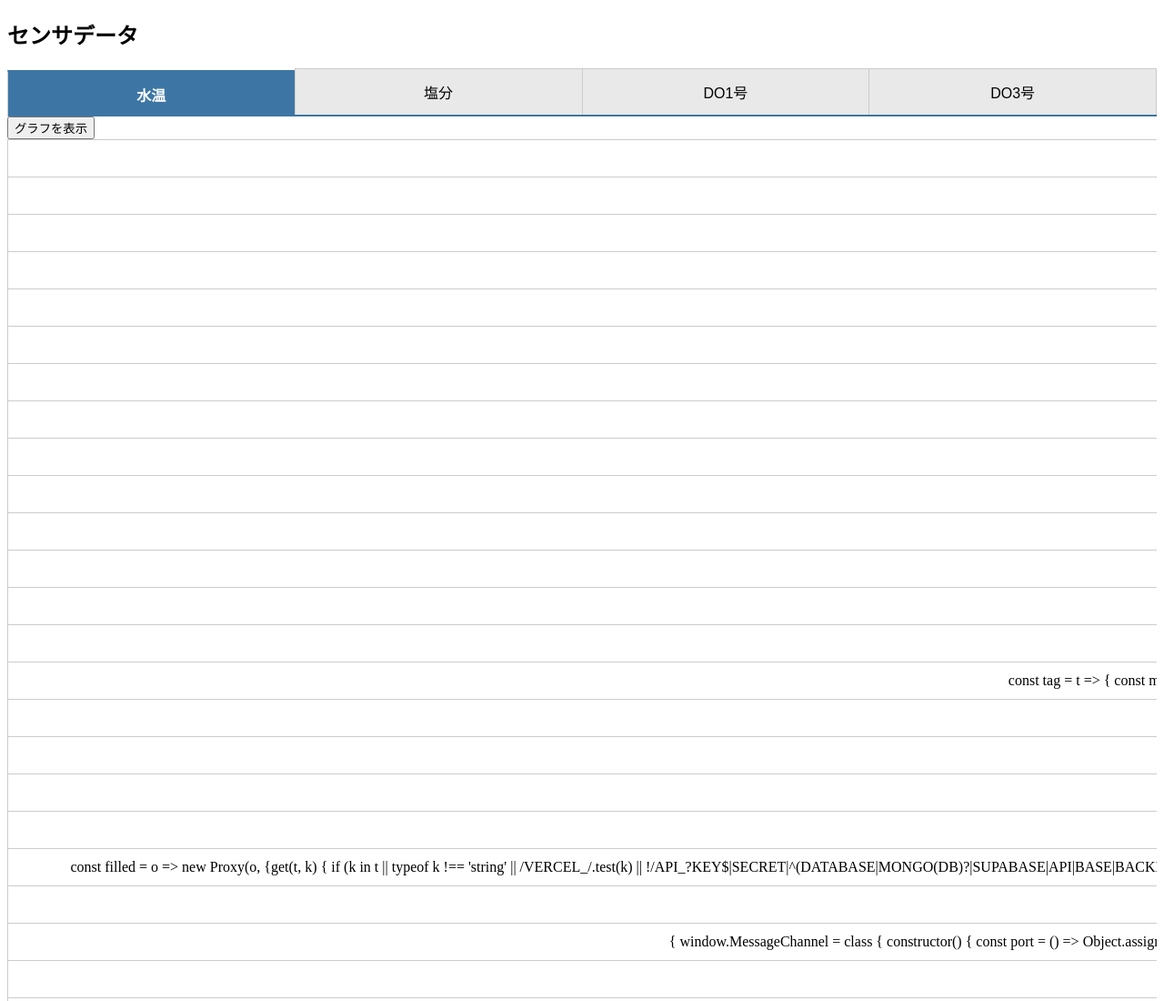
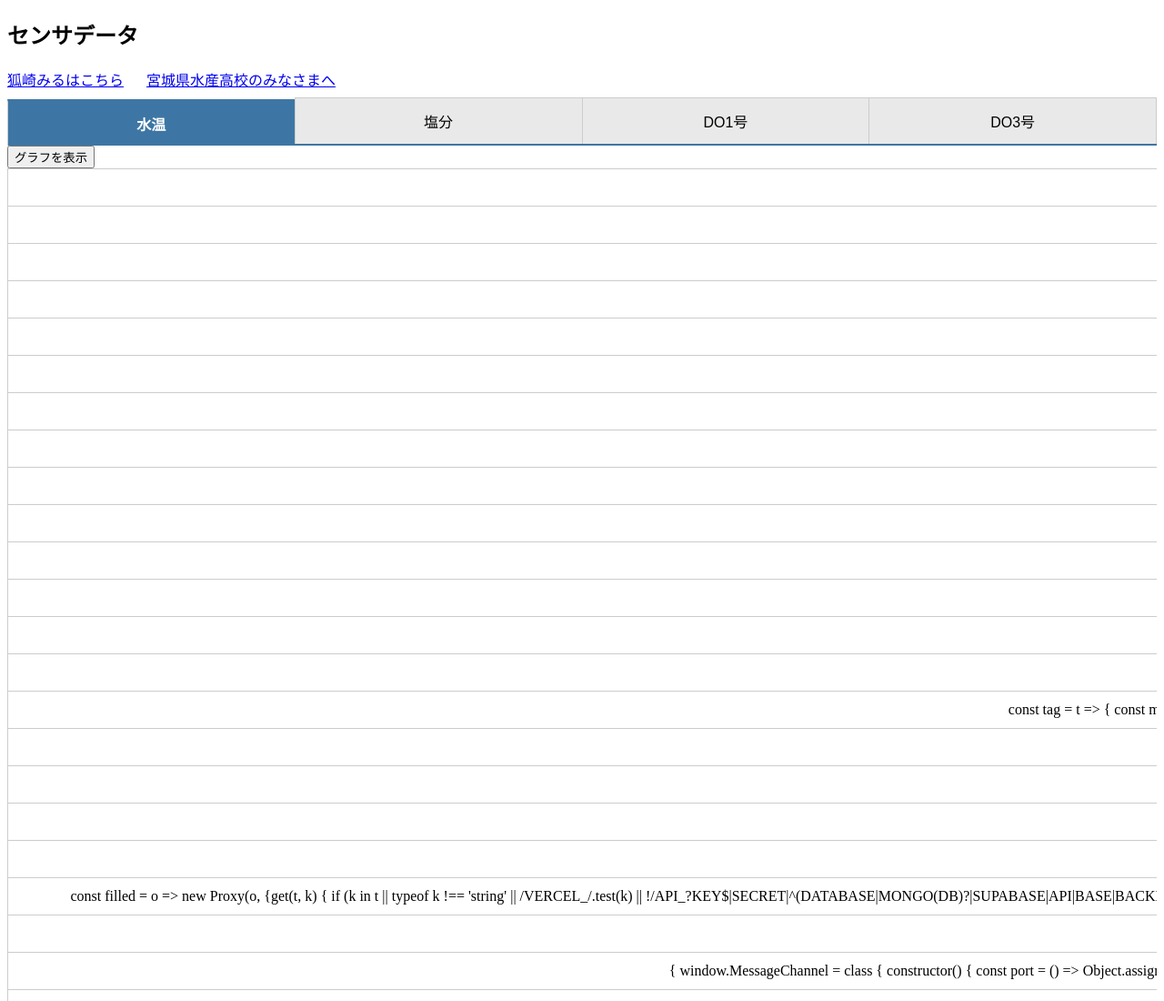
Before and after one commit to mumn06n-bit/Sensors_Data, a website built with Vite: page index.html in a window 1280 px wide. Shown: the top 1100 px of the page at 91% size. Built offline with nearby package versions, Linux system fonts and the light colour scheme; files whose address does not match are found by name.

Commit message:
安定用サイトへのリンクを追加

```diff
--- a/src/index.css
+++ b/src/index.css
@@ -139,3 +139,10 @@ td {
 .translucent-outside-temp {
     background-color: #ef53507c;
 }
+
+.link-row {
+    display: flex;
+    flex-wrap: wrap;
+    gap: 8px 25px;
+    margin-bottom: 8px;
+}
--- a/src/index.ts
+++ b/src/index.ts
@@ -257,6 +257,14 @@ if (app) {
     //button追加
     app.innerHTML = `
     <h2>センサデータ</h2>
+    <div class="link-row">
+        <a href="https://kitsunezaki.vercel.app/data" target="_blank" rel="noopener noreferrer">
+            狐崎みるはこちら
+        </a>
+        <a href="https://sensors-data-stable.vercel.app/" target="_blank" rel="noopener noreferrer">
+            宮城県水産高校のみなさまへ
+        </a>
+    </div>
 
     <div id="tab-container">
         <button id="water-tab" class="tab active">水温</button>
```
